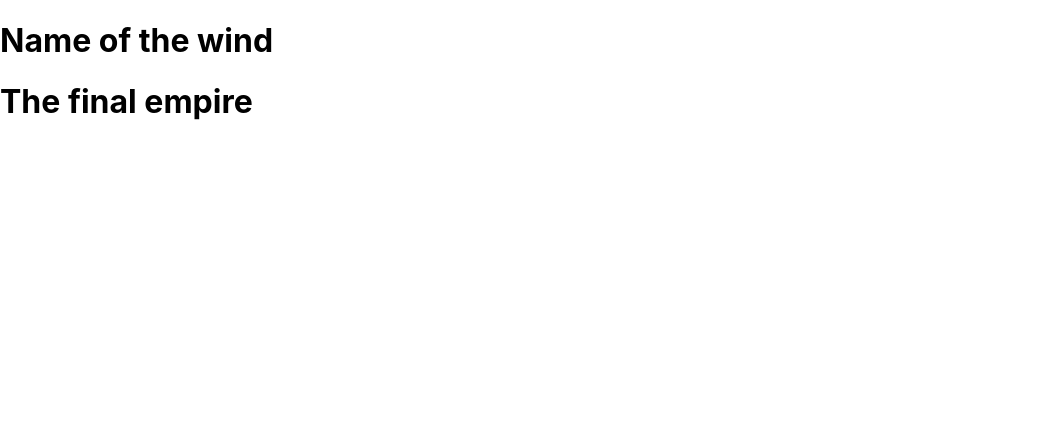
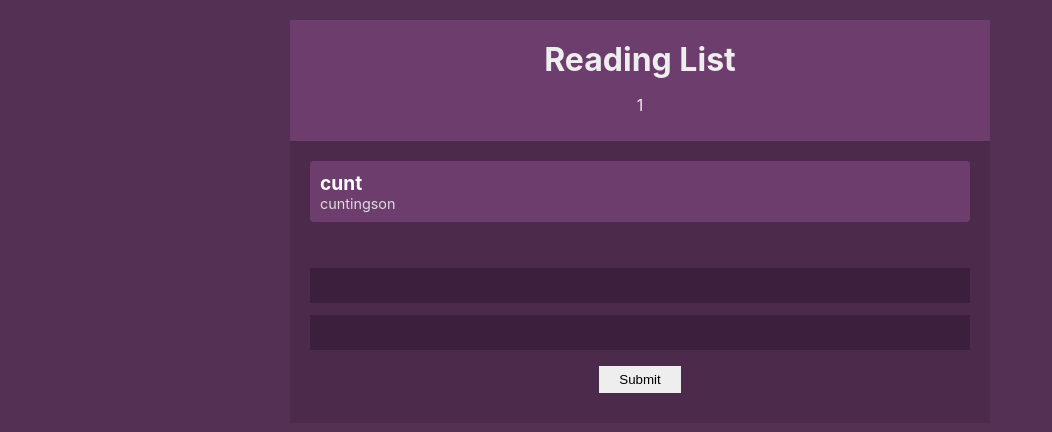
Before and after one commit to johnnycalderon86/reading-list-typescript, a React (Create React App) app: page / in a window 1280 px wide. Shown: the top 432 px of the page, without its empty margins (0-1052 px from the left). Built offline with nearby package versions, Linux system fonts and the light colour scheme.

Commit message:
creating components

```diff
--- a/package.json
+++ b/package.json
@@ -10,10 +10,12 @@
     "@types/node": "^12.0.0",
     "@types/react": "^16.9.0",
     "@types/react-dom": "^16.9.0",
+    "@types/uuid": "^8.3.0",
     "react": "^16.13.1",
     "react-dom": "^16.13.1",
     "react-scripts": "3.4.3",
-    "typescript": "~3.7.2"
+    "typescript": "~3.7.2",
+    "uuid": "^8.3.0"
   },
   "scripts": {
     "start": "react-scripts start",
--- a/src/App.tsx
+++ b/src/App.tsx
@@ -1,19 +1,23 @@
 import React from 'react';
-import {BookContextNewProvider} from './context/BookContextNew'
+import { BookContextProvider } from './context/BookContextNew'
 import BookList from './components/BookList'
+import { Navbar } from './components/Navbar';
+import { BookForm } from './components/BookForm';
 
 
 
 function App() {
 
-return(
-<div>
-     <BookContextNewProvider>
-     <BookList/>
- </BookContextNewProvider>
-</div>
+    return (
+        <div className="App">
+            <BookContextProvider>
+                <Navbar />
+                <BookList />
+                <BookForm/>
+            </BookContextProvider>
+        </div>
 
-);
+    );
 
 }
 
--- /dev/null
+++ b/src/components/BookDetails.tsx
@@ -0,0 +1,25 @@
+import React, { useContext } from 'react'
+import { BookContext } from '../context/BookContextNew'
+import { Books } from './BookList'
+
+
+type BookDetails = {
+    book: Books
+}
+
+
+export const BookDetails = ({ book }: BookDetails) => {
+
+    const { removeBook } = useContext(BookContext)
+    return (
+        <li onClick={()=>removeBook(book.id)}>
+            <div className="title">
+                {book.title}
+            </div>
+
+            <div className="author">
+                {book.author}
+            </div>
+        </li>
+    )
+}
--- /dev/null
+++ b/src/components/BookForm.tsx
@@ -0,0 +1,27 @@
+import React, { useContext, useState } from 'react'
+import { BookContext } from '../context/BookContextNew'
+
+
+
+export const BookForm = () => {
+    const { addbook } = useContext(BookContext)
+    const [title, setTitle] = useState("")
+    const [author, setAuthor] = useState("")
+
+
+    const handleSubmit = (e: React.FormEvent<HTMLFormElement>): void => {
+        e.preventDefault()
+        addbook(title, author)
+      console.log(title, author);
+
+    }
+
+    return (
+        <form onSubmit={handleSubmit}>
+            <input type="text" value={title} onChange={e => setTitle(e.target.value)} required />
+            <input type="text" value={author} onChange={e => setAuthor(e.target.value)} required />
+            <input type="submit"  />
+        </form>
+
+    )
+}
--- a/src/components/BookList.tsx
+++ b/src/components/BookList.tsx
@@ -1,24 +1,38 @@
 import React, { useContext } from "react";
 
-import {BookContextNew} from '../context/BookContextNew'
+import { BookContext } from '../context/BookContextNew'
+import { BookDetails } from "./BookDetails";
 
 
 
 
 
 
+export type Books = {
+  title: string
+  id: string
+  author: string
+}
+
 export default function BookList() {
-  const { books } = useContext(BookContextNew);
+  const { books } = useContext(BookContext);
 
   console.log(books);
 
-  return (
-    <div>
-        {books.map((book:any)=>{
-            return <h1 key ={book.id}>{book.title}</h1>
+
+
+  return books.length ? (
+    <div className="book-list">
+      <ul>
+        {books.map((book: Books) => {
+          return <BookDetails book={book} key={book.id} />
         })}
+      </ul>
+
     </div>
 
-      )
+  ) : (
+      <h1>You have read all the books in the list. Good for you... Nerd! </h1>
+    )
 
 }
--- /dev/null
+++ b/src/components/Navbar.tsx
@@ -0,0 +1,14 @@
+import React, { useContext } from 'react'
+import { BookContext } from '../context/BookContextNew'
+
+export const Navbar = () => {
+
+    const { books } = useContext(BookContext)
+
+    return (
+        <div className="navbar">
+            <h1>Reading List</h1>
+            <p>{books.length}</p>
+        </div>
+    )
+}
--- a/src/context/BookContextNew.tsx
+++ b/src/context/BookContextNew.tsx
@@ -1,28 +1,45 @@
-import React, { useState } from "react";
-
+import React, { createContext, useState } from "react";
+import { v4 as uuidv4 } from 'uuid';
 export interface IBook {
   title: string;
-  id: string;
+  id: string
   author: string;
 }
 
-export interface BookContext {
+export interface IBookContext {
   books: IBook[];
+  addbook: (a: string, b: string) => void;
+  removeBook: (a: string) => void;
+
 }
 
-export const BookContextNew = React.createContext<BookContext>({
-  books: [{ title: 'null', id: "0", author: "loading" }],
+type Props = {
+  children?: React.ReactNode
+}
+
+export const BookContext = createContext<IBookContext>({
+  books: [{ title: "null", id: "1", author: "null" }], removeBook: () => { }, addbook: () => { }
 });
 
-export const BookContextNewProvider: React.FC<{}> = (props) => {
+export const BookContextProvider: React.FC = ({ children }: Props) => {
   const [books, setBooks] = useState<IBook[]>([
-    { title: "Name of the wind", author: "patrick rothfuss", id: "1" },
-    { title: "The final empire", author: "brandon sanderson", id: "2" },
+    { title: "cunt", id: "2345", author: "cuntingson" }
   ]);
 
+
+
+  const addbook = (title: string, author: string) => {
+    setBooks([
+      ...books, { title, author, id: uuidv4() },
+    ])
+  }
+  const removeBook = (id: string) => {
+    setBooks(books.filter(book => book.id !== id))
+  }
+
   return (
-    <BookContextNew.Provider value={{ books }}>
-      {props.children}
-    </BookContextNew.Provider>
+    <BookContext.Provider value={{ books, addbook, removeBook }}>
+      {children}
+    </BookContext.Provider>
   );
 };
--- a/src/index.css
+++ b/src/index.css
@@ -1,13 +1,76 @@
 body {
   margin: 0;
-  font-family: -apple-system, BlinkMacSystemFont, 'Segoe UI', 'Roboto', 'Oxygen',
-    'Ubuntu', 'Cantarell', 'Fira Sans', 'Droid Sans', 'Helvetica Neue',
+  font-family: -apple-system, BlinkMacSystemFont, "Segoe UI", "Roboto", "Oxygen",
+    "Ubuntu", "Cantarell", "Fira Sans", "Droid Sans", "Helvetica Neue",
     sans-serif;
   -webkit-font-smoothing: antialiased;
   -moz-osx-font-smoothing: grayscale;
+  background: #553055;
+}
+.App{
+  background: #4c2a4c;
+  margin: 20px auto;
+  width: 90%;
+  max-width: 700px;
+  color: #eee;
+}
+.navbar{
+  padding: 10px 20px;
+  text-align: center;
+  background: #6d3d6d
+}
+.navbar h1{
+  margin: 10px 0;
 }
 
-code {
-  font-family: source-code-pro, Menlo, Monaco, Consolas, 'Courier New',
-    monospace;
+.book-list{
+  margin: 20px;
 }
+.book-list ul{
+  padding: 0;
+  list-style-type: none;
+}
+.book-list li{
+  background: #6d3d6d;
+  border-radius: 4px;
+  padding: 10px;
+  cursor: pointer;
+  margin: 10px 0;
+}
+.book-list li:hover{
+  opacity: 0.7;
+  text-decoration: line-through;
+}
+.book-list .title{
+  font-weight: bold;
+  color: #fff;
+  font-size: 1.2em;
+}
+.book-list .author{
+  font-size: 0.9em;
+  color: #ddd;
+}
+.empty{
+  margin: 20px;
+  text-align: center;
+}
+
+form{
+  padding: 20px;
+}
+input[type='text']{
+  width: 100%;
+  padding: 10px;
+  box-sizing: border-box;
+  margin: 6px 0;
+  background: #3c1f3c;
+  color: #fff;
+  border: 0;
+}
+input[type='submit']{
+  margin: 10px auto;
+  background: #eee;
+  border: 0;
+  padding: 6px 20px;
+  display: block;
+}
```
Also changed, not shown: 1 other file (tests, documents, lock files or other folders).
